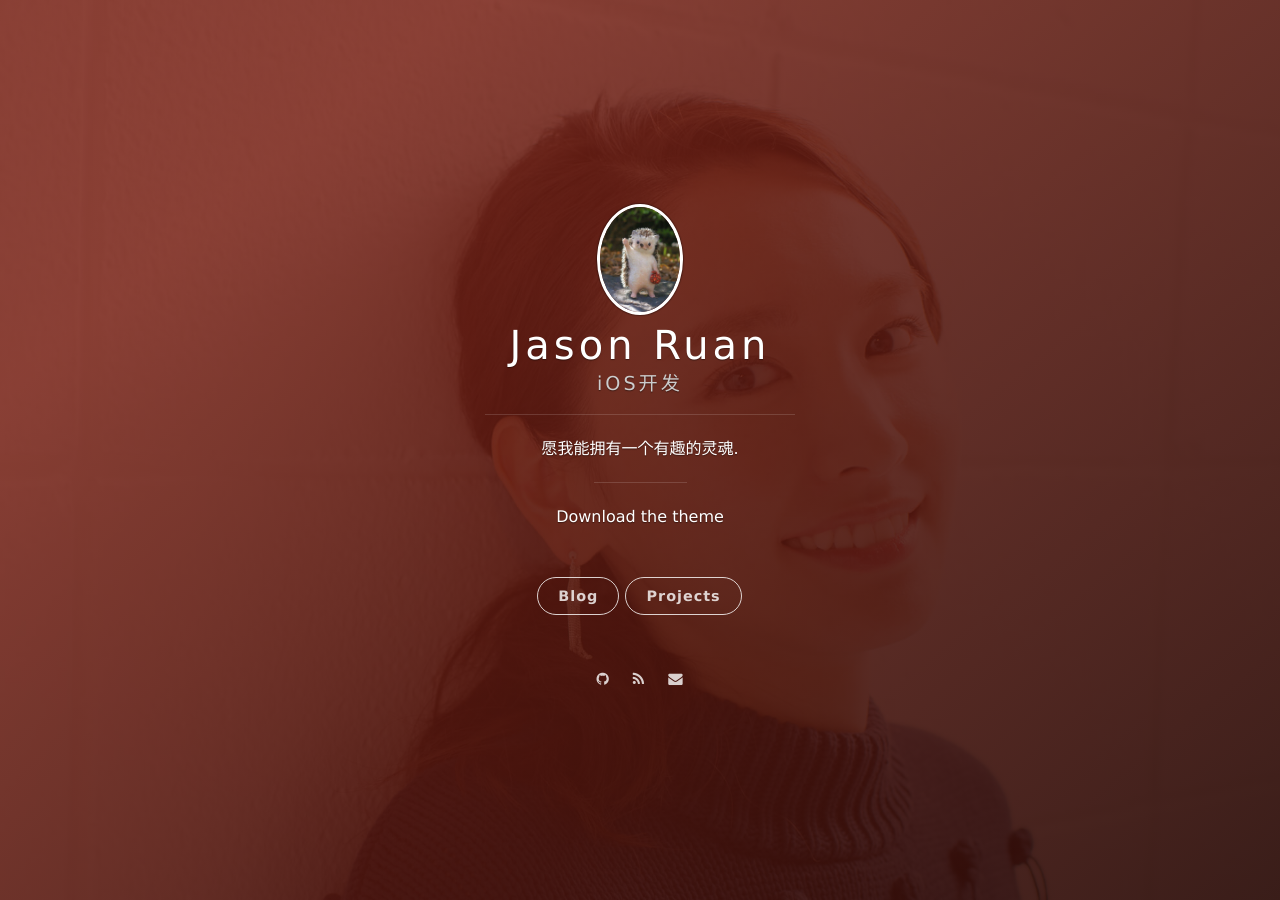
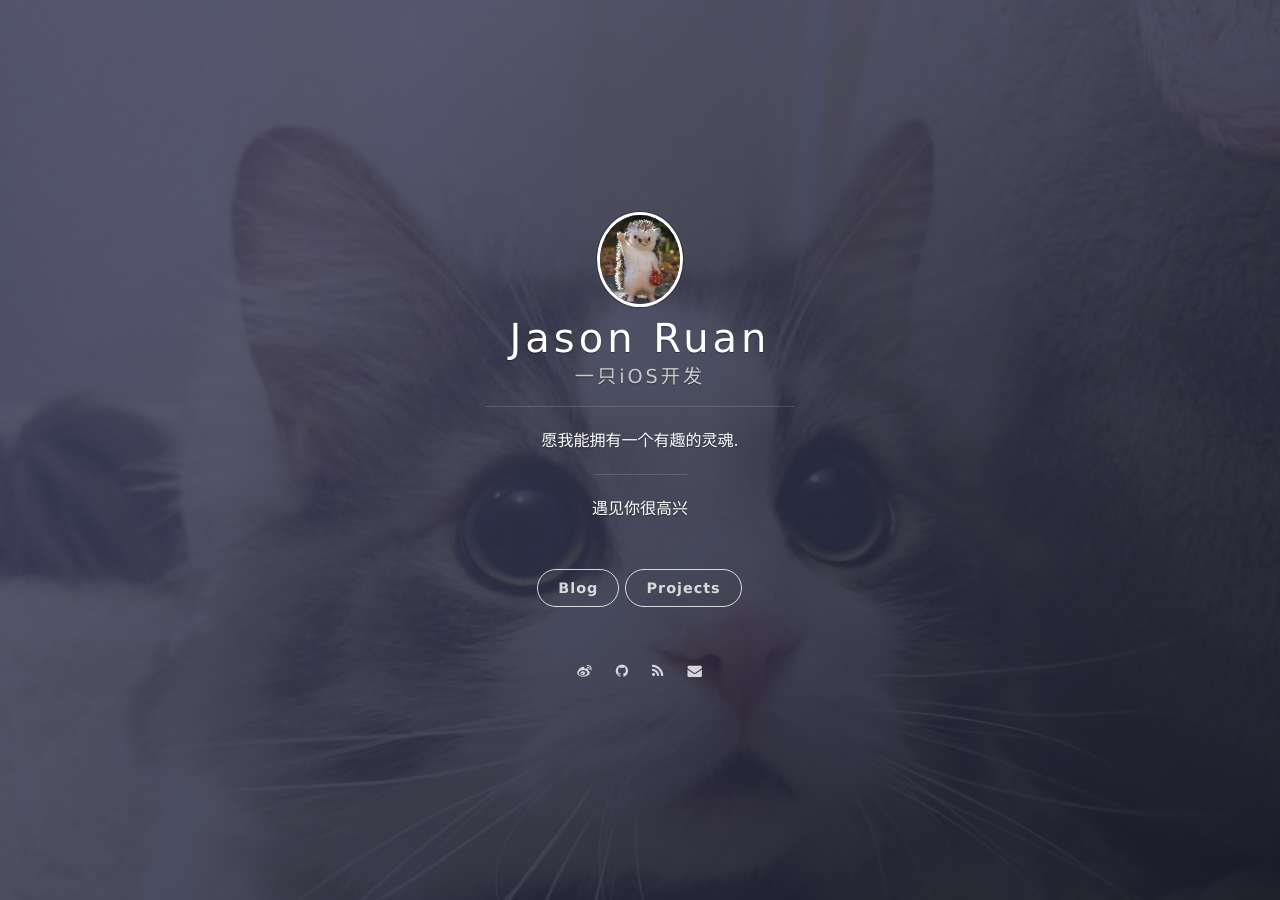
Before and after one commit to JasonMR7/JasonMR7.github.io, a Jekyll site: the page built from index.html, in a window 1280 px wide. Built offline with Jekyll 4.4.1, drawn with Linux system fonts in a browser that asks for light colours; nearby versions of some CDN libraries; the list of posts is cut into pages by our own code.

Commit message:
更新界面

```diff
--- a/_config.yml
+++ b/_config.yml
@@ -1,7 +1,7 @@
 # Basic
 title: Jason Ruan
-subtitle: iOS开发
-welcome_message: <a href="https://github.com/onevcat/vno-jekyll" target="_blank">Download the theme</a>
+subtitle: 一只iOS开发
+welcome_message: 遇见你很高兴
 description: 愿我能拥有一个有趣的灵魂.
 creator: <a href="JasonMR7.github.io">@Jaosn Ruan</a>
 
@@ -13,7 +13,7 @@ permalink: /:year/:month/:title/
 highlighter: rouge
 
 # supported colors: blue, green, purple, red, orange or slate. If you need clear, leave it empty.
-cover_color: red
+cover_color: slate
 
 # The blog button should not be removed.
 blog_button:
@@ -37,7 +37,7 @@ comment:
 
 # Social
 social:
-    #weibo: onevcat
+    weibo: 阮明哲哲哲丶
     github: JasonMR7
     #twitter: onevcat
     #gplus: 107108267983477358170
```
Also changed, not shown: assets/images/avatar.jpg, assets/images/background-cover.jpg, 6 other files.
